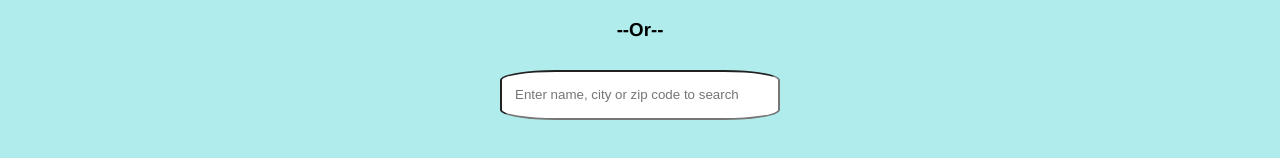
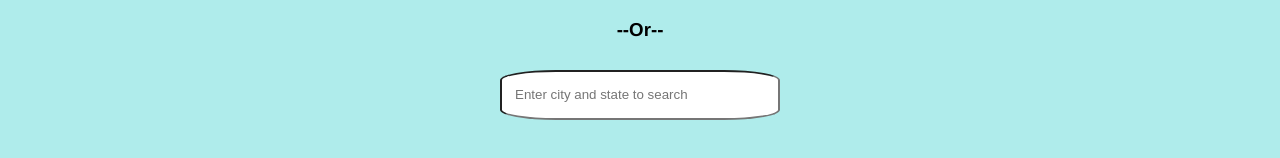
Before and after one commit to the-bone-yard/frontend, a Vue app: page /#/ in a window 1280 px wide. Shown: the part 1297-1455 px from the top of the page. Built offline with nearby package versions, Linux system fonts and the light colour scheme; no server answers; a web font is replaced by a local one.

Commit message:
Update placeholder text

```diff
--- a/src/components/FindPark.vue
+++ b/src/components/FindPark.vue
@@ -22,7 +22,7 @@
       class="search-input"
       type="text"
       aria-label="Type your search terms here"
-      placeholder="Enter name, city or zip code to search"
+      placeholder="Enter city and state to search"
       v-model="searchTerm"
     />
     <router-link v-if="searchTerm" to="/results">
```
